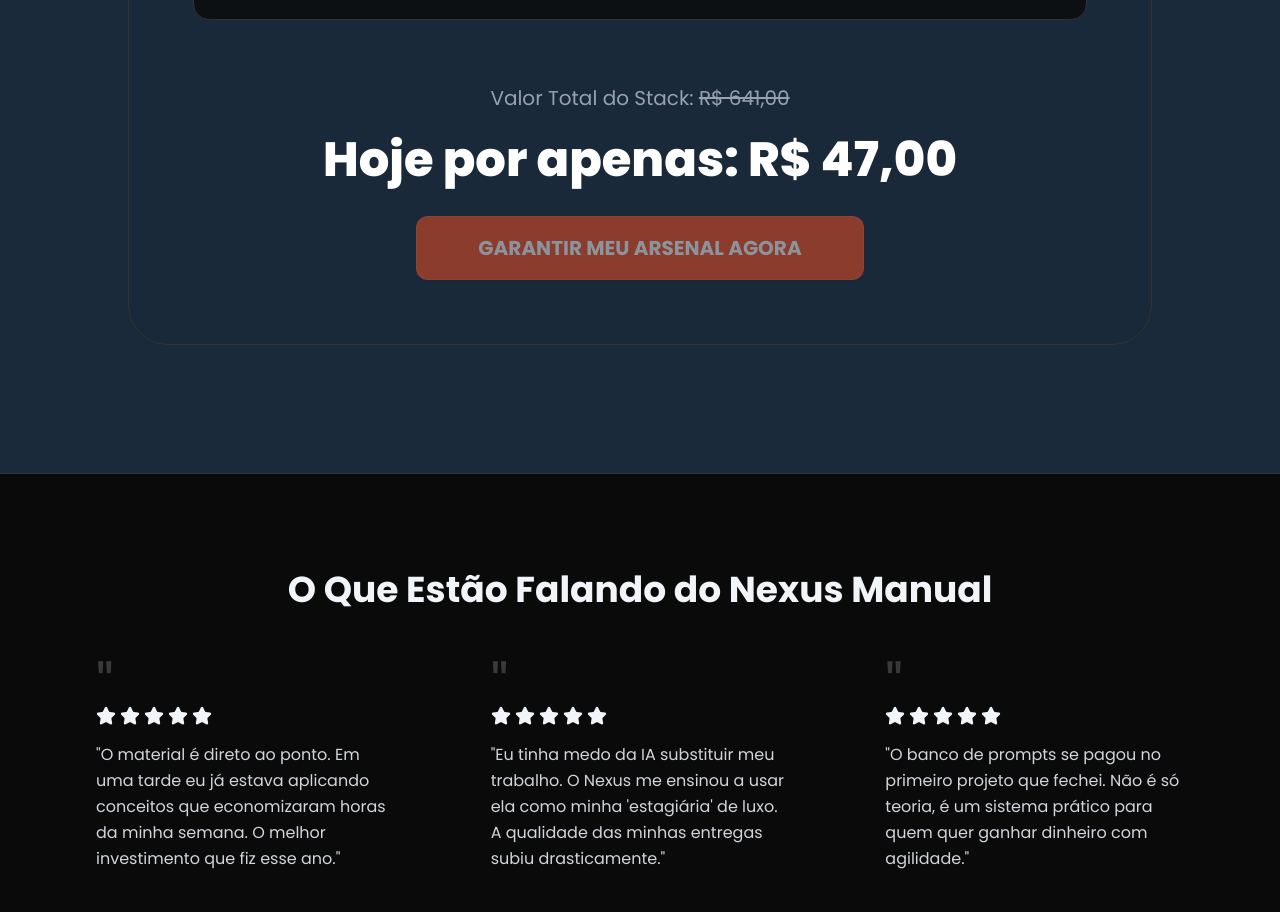
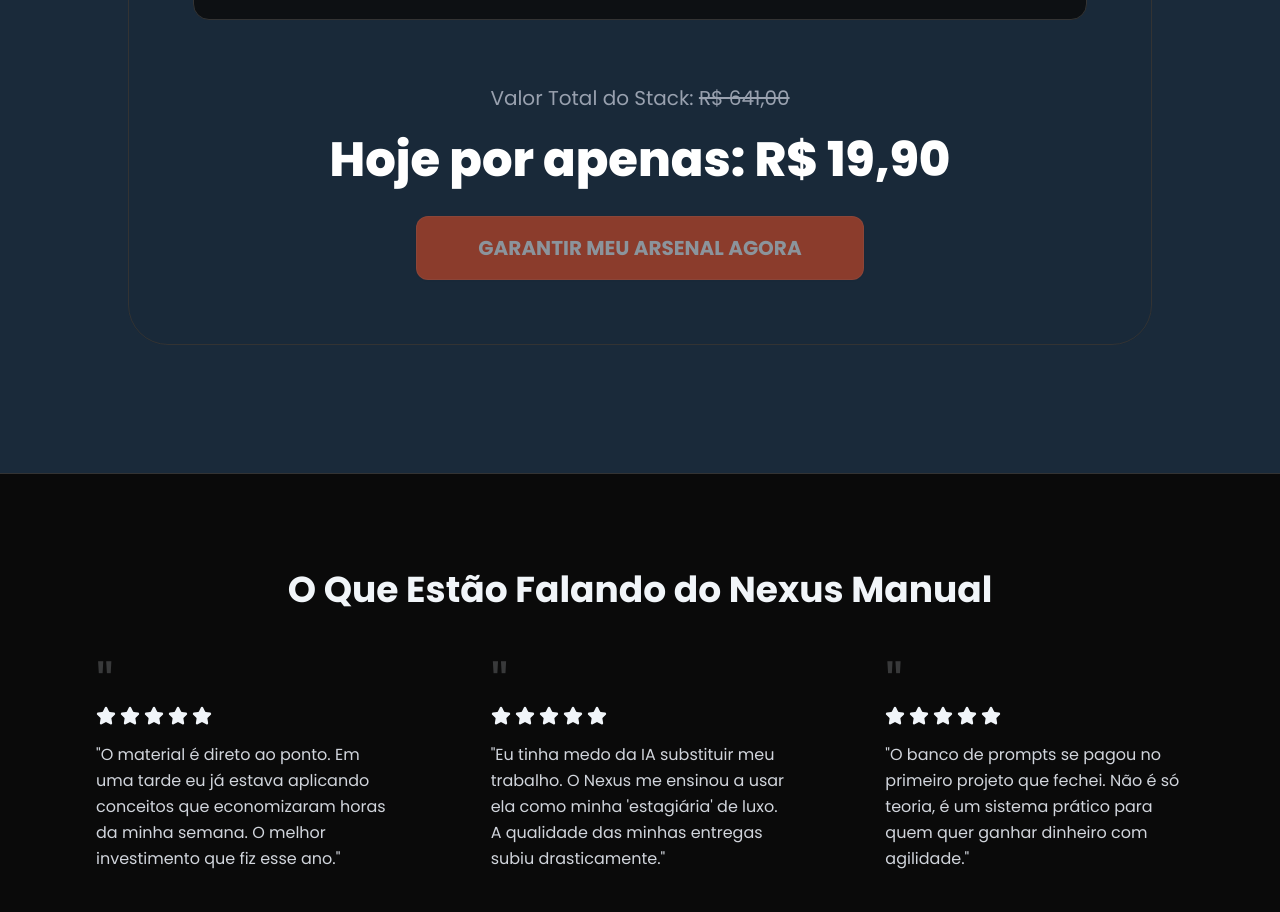
Before and after one commit to RodrigoDSVDF/Nxus, a React (Vite) app: page / in a window 1280 px wide. Shown: the part 3720-4632 px from the top of the page. Built offline with nearby package versions, Linux system fonts and the light colour scheme; grey boxes are pictures that could not be loaded.

Commit message:
Update App.jsx

```diff
--- a/src/App.jsx
+++ b/src/App.jsx
@@ -482,7 +482,7 @@ function App() {
                 <div className="mt-16 text-center">
                     <p className="text-xl text-gray-400 mb-6">Valor Total do Stack: <span className="line-through">R$ 641,00</span></p>
                     <p className="text-3xl md:text-5xl font-extrabold text-white mb-8">
-                        Hoje por apenas: <span className="text-[--color-nexus-teal]">R$ 47,00</span>
+                        Hoje por apenas: <span className="text-[--color-nexus-teal]">R$ 19,90</span>
                     </p>
                     {/* CTA Stack com Pixel e Botão Mobile Ajustado */}
                     <a
```
